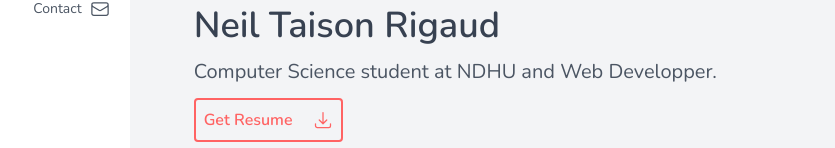
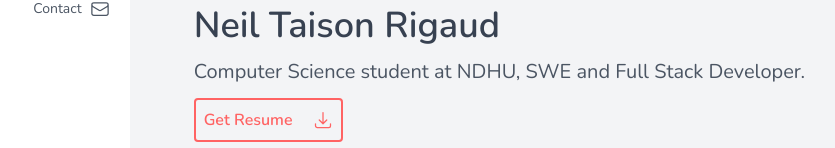
Before and after one commit to blackbird410/portfolio, a React (Vite) app: page / in a window 1280 px wide. Shown: the part 202-350 px from the top of the page, without its empty margins (297-1132 px from the left). Built offline with nearby package versions, Linux system fonts and the light colour scheme.

Commit message:
fix: typo and contact style

```diff
--- a/src/components/Contact.jsx
+++ b/src/components/Contact.jsx
@@ -19,7 +19,7 @@ function Platform({ type, link }) {
 
 function ContactDetail({ type, detail }) {
   return (
-    <div className="flex flex-col border border-gray-300 p-4">
+    <div className="flex flex-col p-4">
       <span className="font-bold">{type.toUpperCase()}:</span>
       <span className="p-4">{detail}</span>
     </div>
--- a/src/components/Homepage.jsx
+++ b/src/components/Homepage.jsx
@@ -60,7 +60,7 @@ export default function Homepage() {
             </h1>
           </div>
           <div className="text-xl">
-            Computer Science student at NDHU and Web Developper.
+            Computer Science student at NDHU, SWE and Full Stack Developer.
           </div>
           <a
             href={Resume}
```
